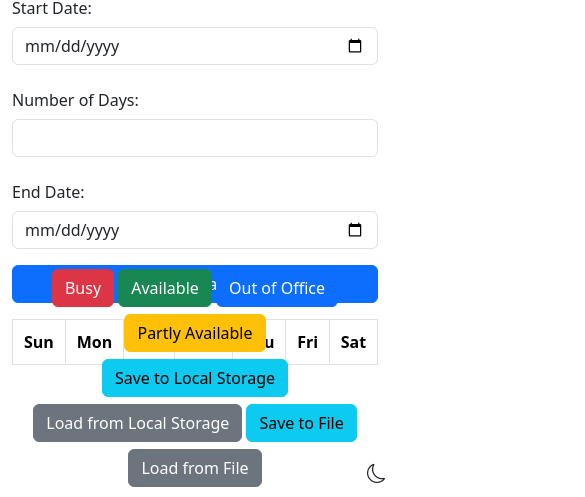
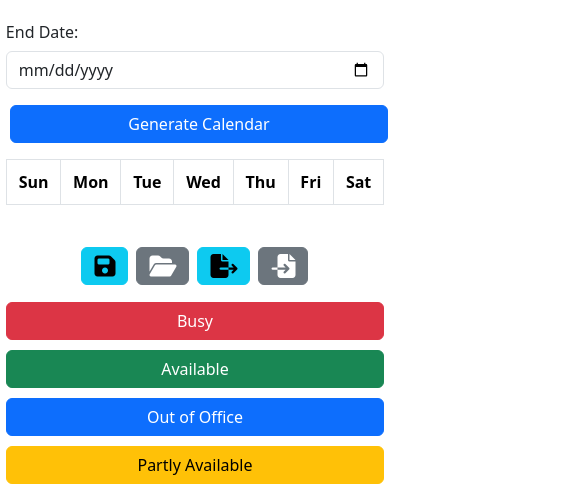
Before and after one commit to PhantomOffKanagawa/AvailabilityPlanner, a plain HTML site: page index.html in a window 390 px wide. Shown: the part 347-844 px from the top of the page, 585 px wide, since content can reach past the window. Drawn offline with nearby package versions, Linux system fonts and the light colour scheme.

Commit message:
Mobile Support, Cleaning, Prettying

```diff
--- a/index.html
+++ b/index.html
@@ -4,6 +4,7 @@
     <meta charset="UTF-8" />
     <meta name="viewport" content="width=device-width, initial-scale=1.0" />
     <title>Planner</title>
+    <link rel="icon" type="image/x-icon" href="favicon.ico" />
     <!-- Bootstrap CSS -->
     <link
       href="https://cdn.jsdelivr.net/npm/bootstrap@5.3.3/dist/css/bootstrap.min.css"
@@ -13,7 +14,7 @@
     />
     <link
       rel="stylesheet"
-      href="https://cdn.jsdelivr.net/npm/bootstrap-icons@1.11.3/font/bootstrap-icons.min.css"
+      href="https://cdnjs.cloudflare.com/ajax/libs/font-awesome/6.6.0/css/all.min.css"
     />
     <style>
       /* Style Requirements */
@@ -25,6 +26,7 @@
       .calendar td {
         text-align: center;
         padding: 10px;
+        width: 10%;
       }
       .calendar td {
         cursor: pointer;
@@ -48,15 +50,13 @@
       .month-name {
         text-align: center;
         font-weight: bold;
-        /* background-color: #f8f9fa; */
       }
     </style>
     <style>
       /* Fancy Fixings */
-      body {
-        /* background-color: #272727; */
-        padding-bottom: 106px;
-      }
+      /* body {
+        padding-bottom: 53px;
+      } */
 
       div.dark-mode-toggle {
         position: fixed;
@@ -68,9 +68,11 @@
       }
 
       h1 {
-        font-size: 120px;
+        font-size: 2.5rem;
+        height: 5rem;
+        letter-spacing: -3px;
+        padding: 0 5vw 0 5vw;
         font-family: "Gambetta", serif;
-        letter-spacing: -3px;
         transition: 1000ms ease;
         font-synthesis: none;
         font-weight: 300;
@@ -83,44 +85,141 @@
         letter-spacing: 3px;
       }
 
+      body,
+      html {
+        height: 100%;
+        margin: 0;
+        display: flex;
+        flex-direction: column;
+      }
+
+      .container {
+        flex: 1;
+        display: flex;
+        flex-direction: column;
+        margin: 1em auto 0 auto;
+        padding: 0 0 53px 0;
+      }
+
+      .calendar {
+        flex: 0 1;
+        width: 100%;
+        margin: 0 auto;
+      }
+
+      .spacer {
+        flex: 1;
+        width: 100%;
+      }
+
+      .file-buttons {
+        margin: 0.5em 0 0em 0;
+        flex: 0;
+        display: flex;
+        padding: 0.5em;
+        justify-content: center;
+      }
+
+      .btn {
+        margin: 0 0.25em 0 0.25em;
+      }
+
       .footer {
         position: fixed;
         bottom: 0;
         width: 100%;
         line-height: 45px;
-        padding: 0.5em;
         /* background-color: #f5f5f5; */
       }
 
-      /* .dark h1 {
-        color: #ece2d0
+      .fit-availability {
+        margin: 0 auto 0 auto;
+        padding: 0 0 0.5em 0;
+        border-radius: 0.5em 0.5em 0 0;
+        width: fit-content;
+        height: 100%;
+        /* background-color: #14141494; */
       }
 
-      .dark label {
-        color: #ece2d0
+      .selected {
+        --selected-color: rgb(255, 255, 255);
+        box-shadow: 0 0 5px var(--selected-color);
       }
 
-      .dark .form-control {
-        color: #ece2d0;
-        background-color: #414141;
-        border: #363636;
+      .btn-danger {
+        --selected-color: rgb(255, 106, 106);
       }
 
-      .dark .btn-primary {
-        color: #414141;
-        background-color: #cee1f0;
-        border-color: #a0c5e0;
-      } */
+      .btn-success {
+        --selected-color: rgb(143, 255, 143);
+      }
+
+      .btn-primary {
+        --selected-color: rgb(109, 201, 255);
+      }
+
+      .btn-warning {
+        --selected-color: rgb(244, 255, 144);
+      }
+    </style>
+    <style>
+      /* Responsive Handling */
+
+      @media (max-width: 768px) {
+        .footer .btn {
+          width: 97%;
+          margin: 5px 0;
+        }
+        .footer .btn-info,
+        .footer .btn-secondary {
+          margin-bottom: 10px;
+        }
+
+        div.dark-mode-toggle {
+          top: 2%;
+          right: 4%;
+          font-size: large;
+        }
+
+        .container {
+          margin: 3em auto 0 auto;
+          padding: 0 0 204px 0;
+          width: 97%;
+        }
+
+        .file-buttons .btn {
+          font-size: 0;
+          margin: 0 0.25rem 0 0.25rem;
+        }
+
+        i {
+          font-size: x-large;
+        }
+      }
+
+      @media (min-width: 768px) {
+        h1 {
+          font-size: 4rem;
+          height: auto;
+          padding: auto;
+        }
+      }
+
+      @media (min-width: 1200px) {
+        h1 {
+          font-size: 6rem;
+        }
+      }
     </style>
   </head>
   <body class="dark">
     <h1 class="text-center my-4">AVAILABILITY PLANNER</h1>
 
     <div class="dark-mode-toggle">
-      <i id="darkModeIcon" class="bi bi-moon"></i>
+      <i id="darkModeIcon" class="fa fa-moon"></i>
     </div>
 
-    <div class="container my-3">
+    <div class="container">
       <div class="form-group row mb-3">
         <label for="startDate" class="col-sm-2 col-form-label"
           >Start Date:</label
@@ -162,33 +261,21 @@
           <!-- Calendar will be generated here by JavaScript -->
         </tbody>
       </table>
-    </div>
 
-    <div class="footer">
-      <div class="text-center">
-        <button class="btn btn-danger" onclick="setStatus('busy')">Busy</button>
-        <button class="btn btn-success" onclick="setStatus('available')">
-          Available
-        </button>
-        <button class="btn btn-primary" onclick="setStatus('out-of-office')">
-          Out of Office
-        </button>
-        <button class="btn btn-warning" onclick="setStatus('partly-available')">
-          Partly Available
-        </button>
-      </div>
-      <div class="text-center">
+      <div class="spacer"></div>
+
+      <div class="text-center file-buttons">
         <button class="btn btn-info" onclick="saveCalendar()">
-          Save to Local Storage
+          <i class="fa fa-save"></i> Save to Browser
         </button>
         <button class="btn btn-secondary" onclick="loadCalendar()">
-          Load from Local Storage
+          <i class="fa-solid fa-folder-open"></i> Load from Browser
         </button>
         <button class="btn btn-info" onclick="downloadCalendar()">
-          Save to File
+          <i class="fa fa-file-export"></i> Save to File
         </button>
         <button class="btn btn-secondary" onclick="uploadCalendar()">
-          Load from File
+          <i class="fa fa-file-import"></i> Load File
         </button>
         <input
           type="file"
@@ -196,6 +283,35 @@
           style="display: none"
           onchange="handleFileUpload(event)"
         />
+      </div>
+    </div>
+
+    <div class="footer">
+      <div class="text-center fit-availability">
+        <button
+          class="btn btn-danger availability"
+          onclick="setStatus('busy', this)"
+        >
+          Busy
+        </button>
+        <button
+          class="btn btn-success availability"
+          onclick="setStatus('available', this)"
+        >
+          Available
+        </button>
+        <button
+          class="btn btn-primary availability"
+          onclick="setStatus('out-of-office', this)"
+        >
+          Out of Office
+        </button>
+        <button
+          class="btn btn-warning availability"
+          onclick="setStatus('partly-available', this)"
+        >
+          Partly Available
+        </button>
       </div>
     </div>
 
@@ -210,8 +326,14 @@
     <script>
       let currentStatus = "";
 
-      function setStatus(status) {
+      function setStatus(status, element) {
         currentStatus = status;
+        const buttons = document.getElementsByClassName("availability");
+        for (button of buttons) {
+          console.log(button);
+          button.classList.remove("selected");
+        }
+        element.classList.add("selected");
       }
 
       function addMonthHeader(parent, date) {
@@ -341,9 +463,9 @@
               cell.className = data.status;
             }
           });
-          alert("Calendar loaded from local storage!");
+          // alert("Calendar loaded from local storage!");
         } else {
-          alert("No saved calendar data found.");
+          // alert("No saved calendar data found.");
         }
       }
 
@@ -403,14 +525,18 @@
           reader.readAsText(file);
         }
       }
+
+      window.onload = function () {
+        // loadCalendar();
+      };
     </script>
     <script>
-        // https://webvees.com/post/how-use-toggle-dark-and-light-mode-in-bootstrap-53/
+      // https://webvees.com/post/how-use-toggle-dark-and-light-mode-in-bootstrap-53/
       document
         .getElementById("darkModeIcon")
         .addEventListener("click", function () {
-          this.classList.toggle("bi-moon");
-          this.classList.toggle("bi-sun");
+          this.classList.toggle("fa-moon");
+          this.classList.toggle("fa-sun");
           let theme = document.documentElement.getAttribute("data-bs-theme");
           if (theme === "dark") {
             document.documentElement.removeAttribute("data-bs-theme");
```
Also changed, not shown: favicon.ico (added), 1 other file.
